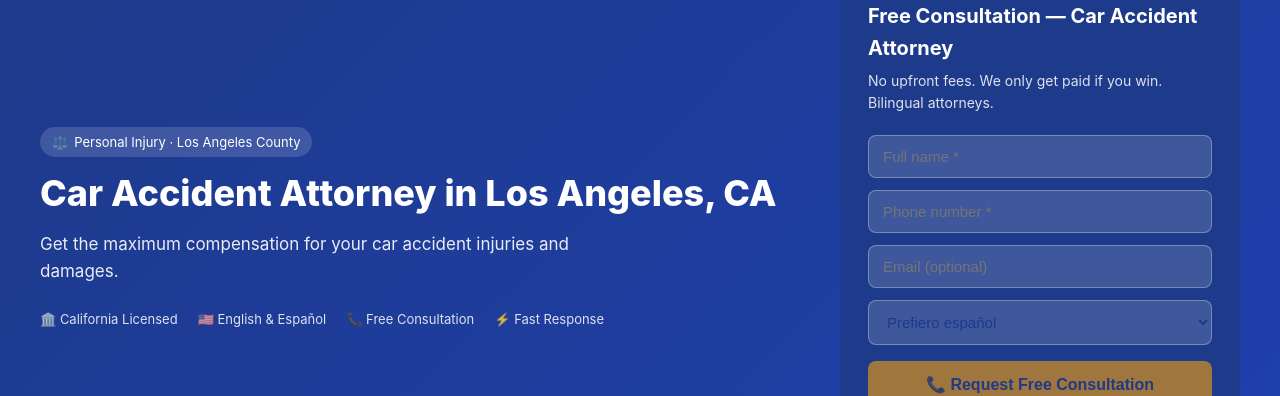
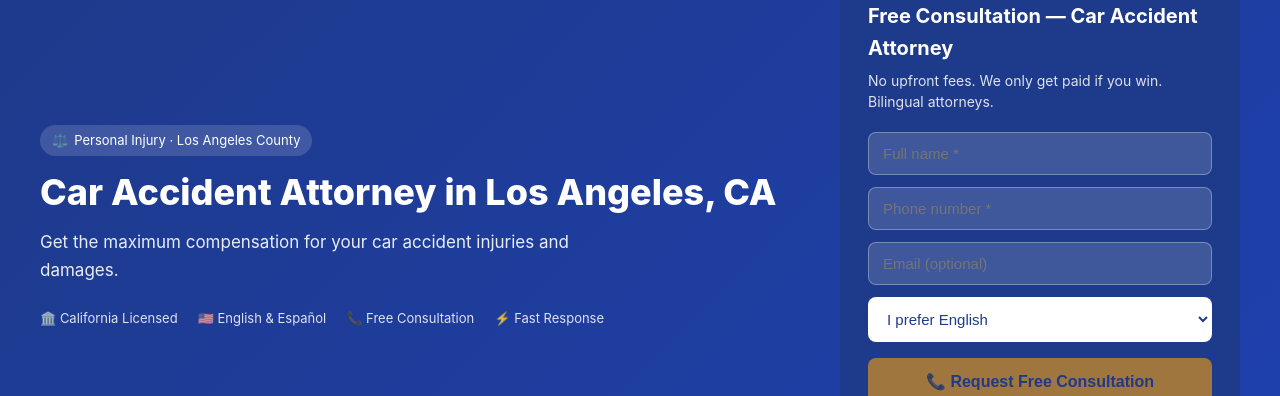
Before and after one commit to Ahorasi360/marvistalaw, a Next.js app: page /car-accident-attorney/los-angeles in a window 1280 px wide. Shown: the part 183-579 px from the top of the page. Built offline with nearby package versions, Linux system fonts and the light colour scheme; no server answers; the database is empty.

Commit message:
feat: bilingual EN/ES — app/components/LeadForm.js

```diff
--- a/app/components/LeadForm.js
+++ b/app/components/LeadForm.js
@@ -1,10 +1,13 @@
 'use client';
 // app/components/LeadForm.js
 import { useState } from 'react';
+import { useLang, T } from '../lib/LanguageContext';
 
 export default function LeadForm({ service, city, county }) {
-  const [form, setForm] = useState({ name: '', phone: '', email: '', language: 'es', budget: '' });
-  const [status, setStatus] = useState(null); // null | 'loading' | 'success' | 'error'
+  const { lang } = useLang();
+  const t = T[lang].form;
+  const [form, setForm] = useState({ name: '', phone: '', email: '', language: lang === 'es' ? 'es' : 'en' });
+  const [status, setStatus] = useState(null);
 
   const handleSubmit = async () => {
     if (!form.name || !form.phone) return;
@@ -13,13 +16,16 @@ export default function LeadForm({ service, city, county }) {
       const res = await fetch('/api/leads', {
         method: 'POST',
         headers: { 'Content-Type': 'application/json' },
-        body: JSON.stringify({ ...form, service: service.name, serviceSlug: service.slug, city, county, leadPrice: service.leadPrice }),
+        body: JSON.stringify({
+          ...form,
+          service: service.name,
+          serviceSlug: service.slug,
+          city,
+          county,
+          leadPrice: service.leadPrice,
+        }),
       });
-      if (res.ok) {
-        setStatus('success');
-      } else {
-        setStatus('error');
-      }
+      setStatus(res.ok ? 'success' : 'error');
     } catch {
       setStatus('error');
     }
@@ -29,8 +35,8 @@ export default function LeadForm({ service, city, county }) {
     return (
       <div style={{ background: '#ECFDF5', border: '1px solid #6EE7B7', borderRadius: '12px', padding: '32px', textAlign: 'center' }}>
         <div style={{ fontSize: '48px', marginBottom: '12px' }}>✅</div>
-        <h3 style={{ fontSize: '20px', fontWeight: '700', color: '#065F46', marginBottom: '8px' }}>We received your request!</h3>
-        <p style={{ color: '#047857' }}>A specialist will contact you within 24 hours. We speak Spanish and English.</p>
+        <h3 style={{ fontSize: '20px', fontWeight: '700', color: '#065F46', marginBottom: '8px' }}>{t.successTitle}</h3>
+        <p style={{ color: '#047857', lineHeight: 1.6 }}>{t.successBody}</p>
       </div>
     );
   }
@@ -38,30 +44,28 @@ export default function LeadForm({ service, city, county }) {
   return (
     <div style={{ background: '#1E3A8A', borderRadius: '12px', padding: '28px', color: 'white' }}>
       <h3 style={{ fontSize: '20px', fontWeight: '700', marginBottom: '6px' }}>
-        Free Consultation — {service.name}
+        {t.title} — {service.name}
       </h3>
-      <p style={{ fontSize: '14px', opacity: 0.85, marginBottom: '20px' }}>
-        {service.category === 'injury'
-          ? 'No upfront fees. We only get paid if you win. Bilingual attorneys.'
-          : `Connect with an experienced ${city} attorney. 100% confidential.`}
+      <p style={{ fontSize: '14px', opacity: 0.85, marginBottom: '20px', lineHeight: 1.5 }}>
+        {service.category === 'injury' ? t.injury : t.general}
       </p>
 
       <div style={{ display: 'flex', flexDirection: 'column', gap: '12px' }}>
         <input
-          placeholder="Full name *"
+          placeholder={t.name}
           value={form.name}
           onChange={e => setForm(p => ({ ...p, name: e.target.value }))}
           style={inputStyle}
         />
         <input
-          placeholder="Phone number *"
+          placeholder={t.phone}
           value={form.phone}
           onChange={e => setForm(p => ({ ...p, phone: e.target.value }))}
           style={inputStyle}
           type="tel"
         />
         <input
-          placeholder="Email (optional)"
+          placeholder={t.email}
           value={form.email}
           onChange={e => setForm(p => ({ ...p, email: e.target.value }))}
           style={inputStyle}
@@ -70,10 +74,10 @@ export default function LeadForm({ service, city, county }) {
         <select
           value={form.language}
           onChange={e => setForm(p => ({ ...p, language: e.target.value }))}
-          style={{ ...inputStyle, color: '#1E3A8A' }}
+          style={{ ...inputStyle, color: '#1E3A8A', background: 'white' }}
         >
-          <option value="es">Prefiero español</option>
-          <option value="en">I prefer English</option>
+          <option value="es">{t.langEs}</option>
+          <option value="en">{t.langEn}</option>
         </select>
 
         <button
@@ -92,18 +96,16 @@ export default function LeadForm({ service, city, county }) {
             marginTop: '4px',
           }}
         >
-          {status === 'loading' ? 'Sending...' : '📞 Request Free Consultation'}
+          {status === 'loading' ? t.sending : t.submit}
         </button>
 
         {status === 'error' && (
-          <p style={{ fontSize: '13px', color: '#FCA5A5', textAlign: 'center' }}>
-            Something went wrong. Please call us directly.
-          </p>
+          <p style={{ fontSize: '13px', color: '#FCA5A5', textAlign: 'center' }}>{t.errorMsg}</p>
         )}
       </div>
 
       <p style={{ fontSize: '11px', opacity: 0.6, marginTop: '14px', textAlign: 'center' }}>
-        🔒 Your information is 100% confidential · Bilingual service · No spam
+        {t.disclaimer}
       </p>
     </div>
   );
```
